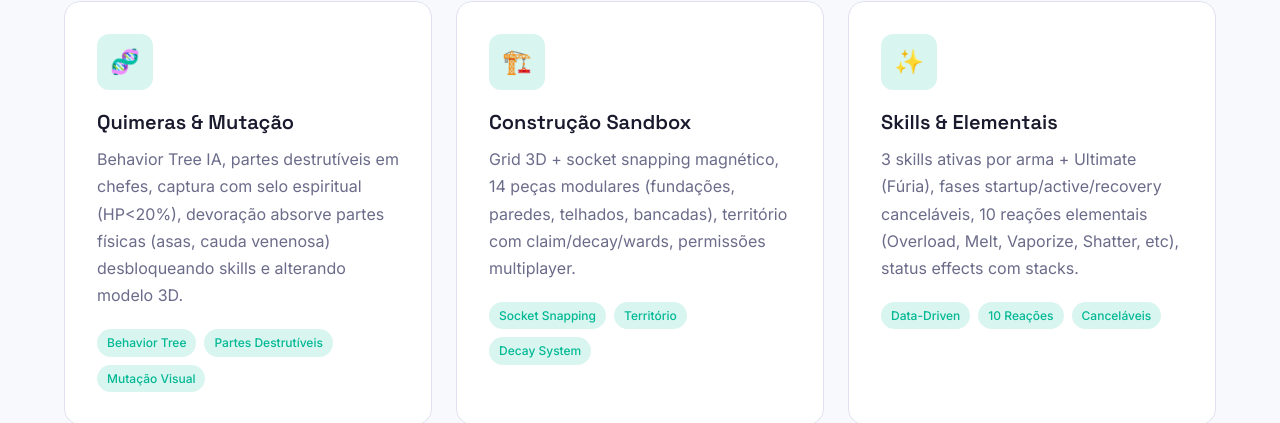
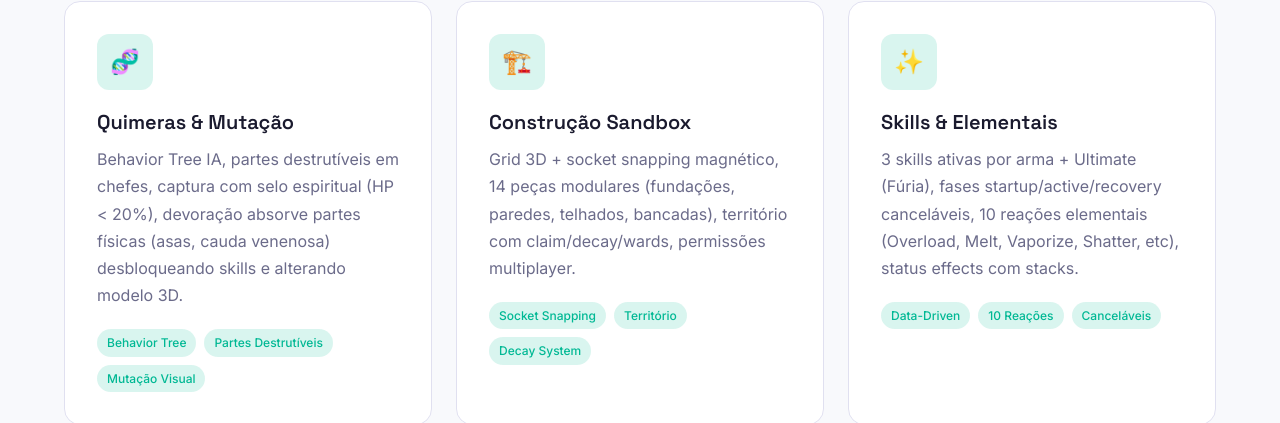
Before and after one commit to Yukieawesonme/Chimeralandope, a website built with Vite: page index.html in a window 1280 px wide. Shown: the part 1216-1639 px from the top of the page. Built offline with nearby package versions, Linux system fonts and the light colour scheme.

Commit message:
Corrige HTML e roda protótipo ChimeraLand no Termux

```diff
--- a/index.html
+++ b/index.html
@@ -573,7 +573,7 @@
                     <article class="feature-card animate-in delay-4">
                         <div class="feature-icon">🧬</div>
                         <h3>Quimeras & Mutação</h3>
-                        <p>Behavior Tree IA, partes destrutíveis em chefes, captura com selo espiritual (HP<20%), devoração absorve partes físicas (asas, cauda venenosa) desbloqueando skills e alterando modelo 3D.</p>
+                        <p>Behavior Tree IA, partes destrutíveis em chefes, captura com selo espiritual (HP &lt; 20%), devoração absorve partes físicas (asas, cauda venenosa) desbloqueando skills e alterando modelo 3D.</p>
                         <div class="feature-tags">
                             <span class="tag">Behavior Tree</span>
                             <span class="tag">Partes Destrutíveis</span>
```
Also changed, not shown: 2 other files.
